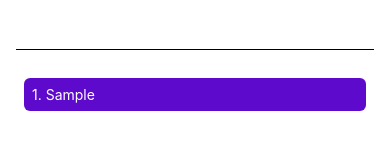
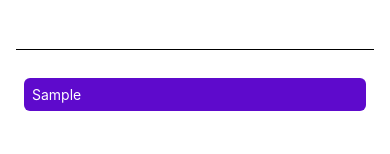
Before and after one commit to ragg09/react-native-course, a React Native app: screen / in a window 390 px wide. Both pictures are taken after typing "Sample" into the empty fields and a click on the button "ADD GOAL". Shown: the part 146-300 px from the top of the page. Built offline with nearby package versions, Linux system fonts and the light colour scheme.

Commit message:
Pressable Component & Deleting Items

```diff
--- a/App.js
+++ b/App.js
@@ -13,6 +13,12 @@ export default function App() {
     ]);
   };
 
+  const deleteGoalHandler = (id) => {
+    setGoalLists((currentGoalLists) => {
+      return currentGoalLists.filter((goal) => goal.id !== id);
+    });
+  };
+
   return (
     <View style={styles.appContainer}>
       <GoalInput onPress={addGoalHandler} />
@@ -21,7 +27,11 @@ export default function App() {
           data={goalLists}
           renderItem={(itemData) => {
             return (
-              <GoalItem id={itemData.index + 1} text={itemData.item.text} />
+              <GoalItem
+                id={itemData.item.id}
+                text={itemData.item.text}
+                onPress={deleteGoalHandler}
+              />
             );
           }}
           alwaysBounceVertical={false}
--- a/components/GoalInput.js
+++ b/components/GoalInput.js
@@ -17,8 +17,10 @@ export default function GoalInput({ onPress }) {
   };
 
   const addGoalHandler = () => {
-    onPress(inputGoal);
-    setInputGoal('');
+    if (inputGoal !== '') {
+      onPress(inputGoal);
+      setInputGoal('');
+    }
   };
 
   return (
--- a/components/GoalItem.js
+++ b/components/GoalItem.js
@@ -1,20 +1,12 @@
-import {
-  Button,
-  ScrollView,
-  StyleSheet,
-  Text,
-  TextInput,
-  View,
-  FlatList
-} from 'react-native';
+import { StyleSheet, Text, View, Pressable } from 'react-native';
 
-export default function GoalItem({ id, text }) {
+export default function GoalItem({ id, text, onPress }) {
   return (
-    <View style={styles.goalItem}>
-      <Text style={styles.goalItemText}>
-        {id}. {text}
-      </Text>
-    </View>
+    <Pressable onPress={onPress.bind(this, id)}>
+      <View style={styles.goalItem}>
+        <Text style={styles.goalItemText}>{text}</Text>
+      </View>
+    </Pressable>
   );
 }
 
```
